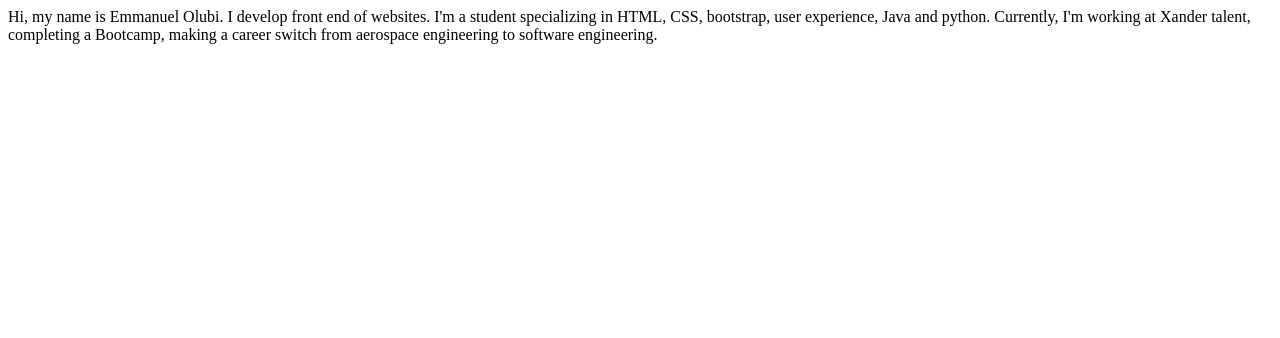
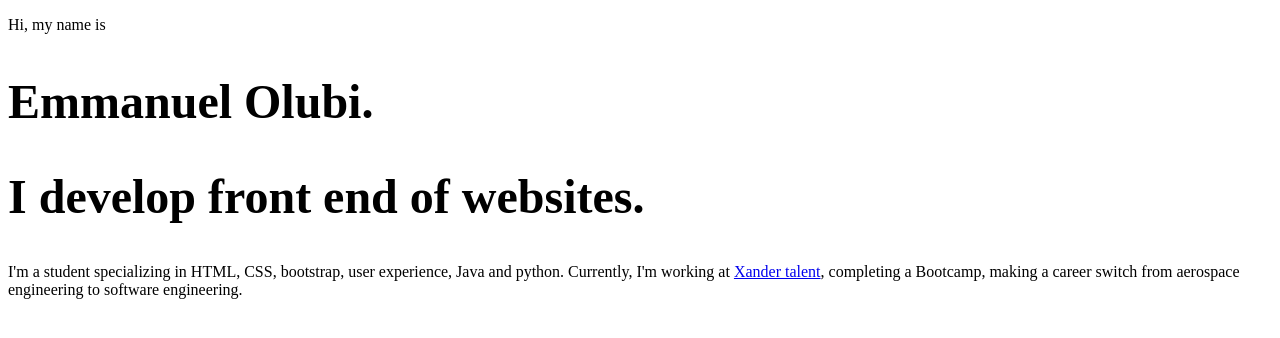
Before and after one commit to eolubi/xander-html-css-exercise, a plain HTML site: page index.html in a window 1280 px wide. Drawn offline with Linux system fonts and the light colour scheme.

Commit message:
added tags to my introduction-my first attempt

```diff
--- a/index.html
+++ b/index.html
@@ -8,10 +8,12 @@
     <link rel="stylesheet" href="./style.css" />
   </head>
   <body>
-    Hi, my name is Emmanuel Olubi. I develop
-    front end of websites. I'm a student
-    specializing in HTML, CSS, bootstrap, user experience, Java and python.
-    Currently, I'm working at Xander talent, completing a Bootcamp, making a
-    career switch from aerospace engineering to software engineering.
+    <p>Hi, my name is</p>
+    <h2>Emmanuel Olubi.</h2>
+    <h2>I develop front end of websites.</h2>
+    <p>I'm a student
+        specializing in HTML, CSS, bootstrap, user experience, Java and python.
+        Currently, I'm working at <a href="https://www.xandertalent.com/">Xander talent</a>, completing a Bootcamp, making a
+        career switch from aerospace engineering to software engineering.</p>
   </body>
 </html>
--- a/style.css
+++ b/style.css
@@ -0,0 +1,3 @@
+h2{
+    font-size: 3rem;
+}
```
